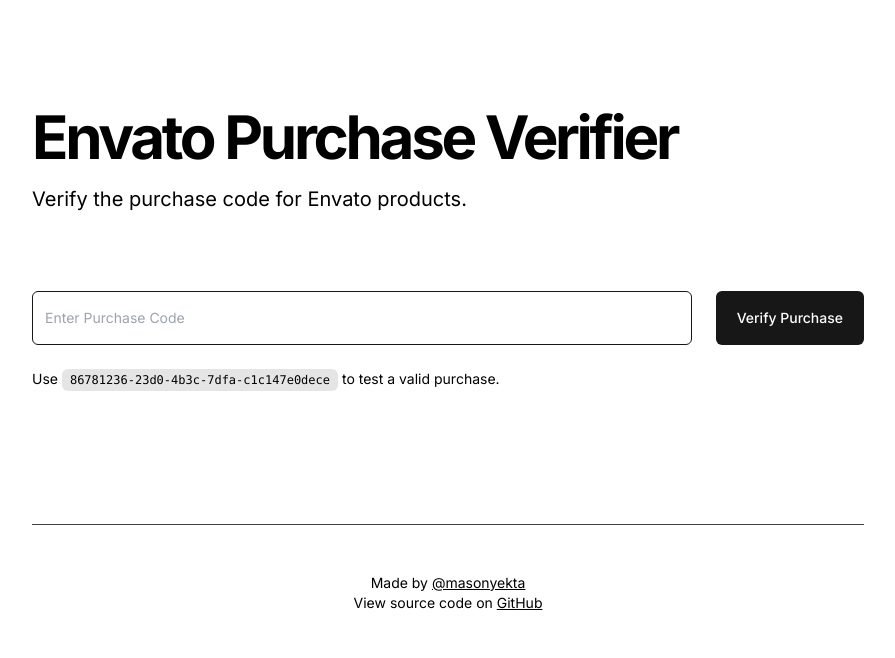
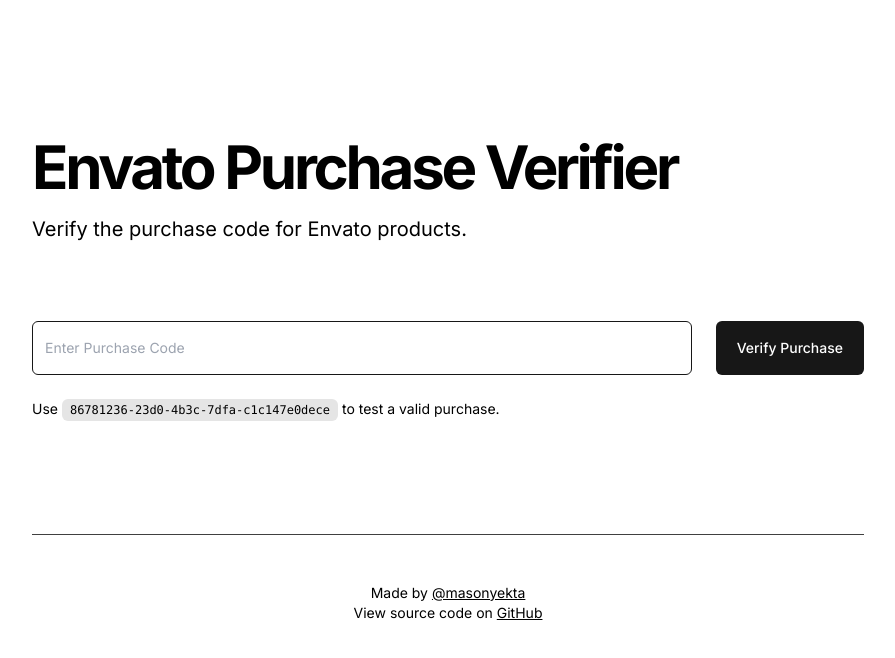
Before and after one commit to masonyekta/envato-purchase-verifier, a Next.js app: page / in a window 1280 px wide. Shown: the top 658 px of the page, without its empty margins (192-1087 px from the left). Built offline with nearby package versions, Linux system fonts and the light colour scheme.

Commit message:
add margin top

```diff
--- a/src/app/page.tsx
+++ b/src/app/page.tsx
@@ -7,7 +7,7 @@
 		<>
 			<section>
 				<div className="mx-auto flex h-full flex-col items-start gap-4 lg:w-[52rem]">
-					<h1 className="text-3xl font-bold leading-[1.1] tracking-tighter sm:text-5xl md:text-6xl">
+					<h1 className="mt-28 text-3xl font-bold leading-[1.1] tracking-tighter sm:text-5xl md:mt-10 md:text-6xl">
 						Envato Purchase Verifier
 					</h1>
 					<p className="max-w-[42rem] leading-normal  sm:text-xl sm:leading-8">
```
